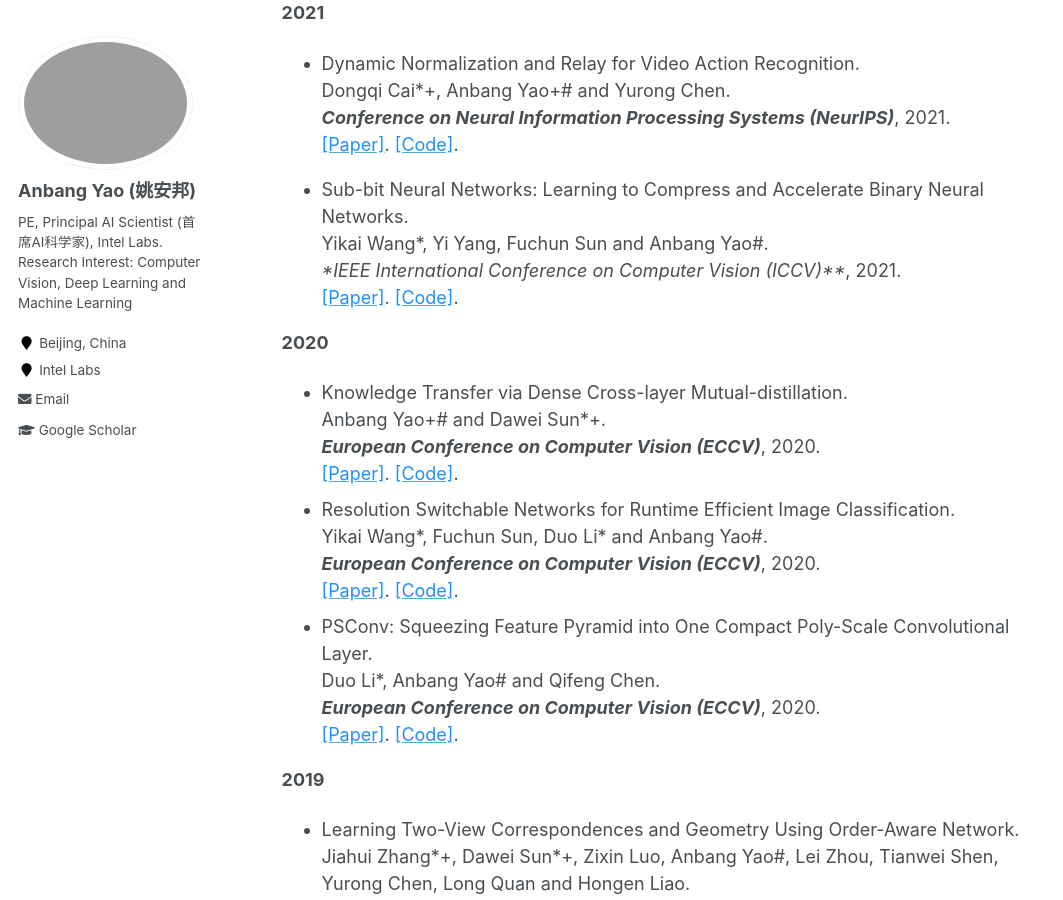
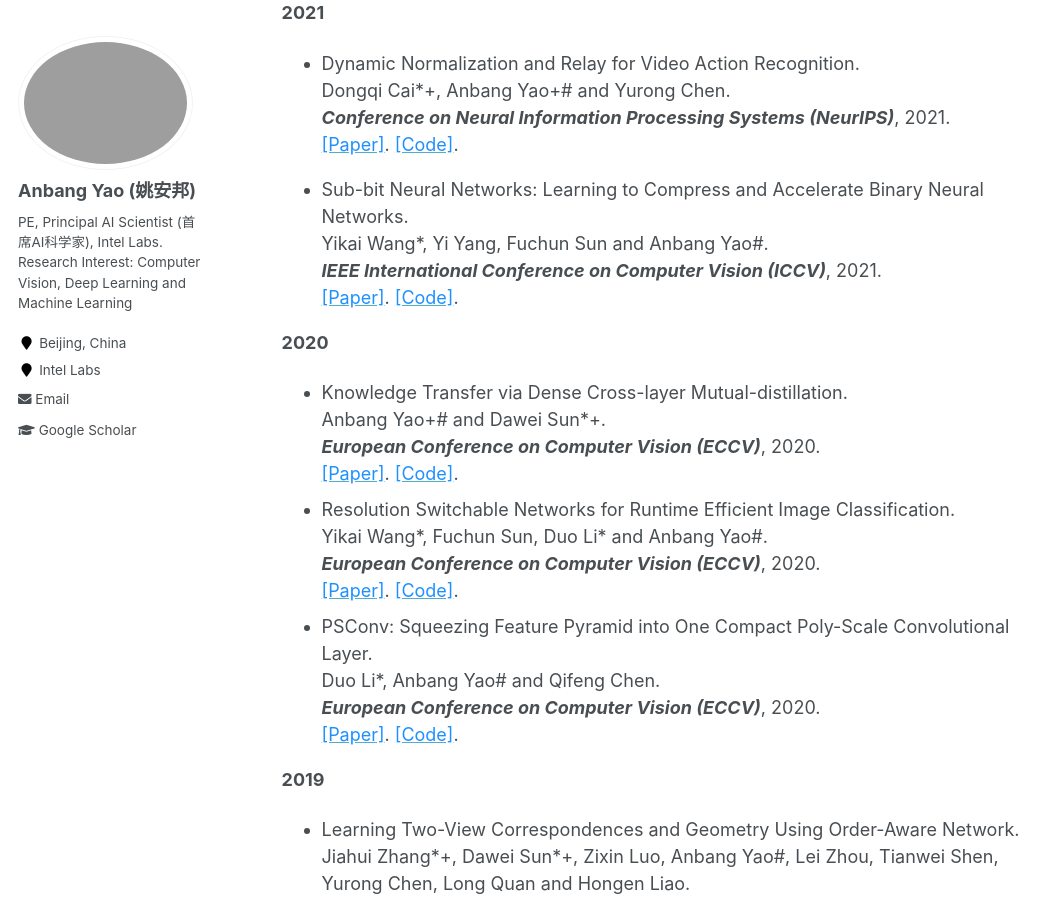
Before and after one commit to YaoAnbang/YaoAnbang.github.io, a Jekyll site: the page built from _pages/about.md, in a window 1280 px wide and 900 px high, scrolled down 4878 px. Shown: the whole window, without its empty margins (0-1063 px from the left). Built offline with Jekyll 4.4.1, drawn with Linux system fonts in a browser that asks for light colours.

Commit message:
Update about.md

```diff
--- a/_pages/about.md
+++ b/_pages/about.md
@@ -105,7 +105,7 @@ Selected Publications
 <!--</blockquote> -->
 
 <!-- <blockquote> -->
-+ Sub-bit Neural Networks: Learning to Compress and Accelerate Binary Neural Networks.<br> Yikai Wang\*, Yi Yang, Fuchun Sun and Anbang Yao\#.<br> <em>*IEEE International Conference on Computer Vision (ICCV)**</em>, 2021.<br> [<font color="DodgerBlue">[Paper]</font>](https://openaccess.thecvf.com/content/ICCV2021/papers/Wang_Sub-Bit_Neural_Networks_Learning_To_Compress_and_Accelerate_Binary_Neural_ICCV_2021_paper.pdf). [<font color="DodgerBlue">[Code]</font>](https://github.com/yikaiw/SNN).<br>
++ Sub-bit Neural Networks: Learning to Compress and Accelerate Binary Neural Networks.<br> Yikai Wang\*, Yi Yang, Fuchun Sun and Anbang Yao\#.<br> <em>**IEEE International Conference on Computer Vision (ICCV)**</em>, 2021.<br> [<font color="DodgerBlue">[Paper]</font>](https://openaccess.thecvf.com/content/ICCV2021/papers/Wang_Sub-Bit_Neural_Networks_Learning_To_Compress_and_Accelerate_Binary_Neural_ICCV_2021_paper.pdf). [<font color="DodgerBlue">[Code]</font>](https://github.com/yikaiw/SNN).<br>
 <!--</blockquote> -->
 
 **2020**
```
